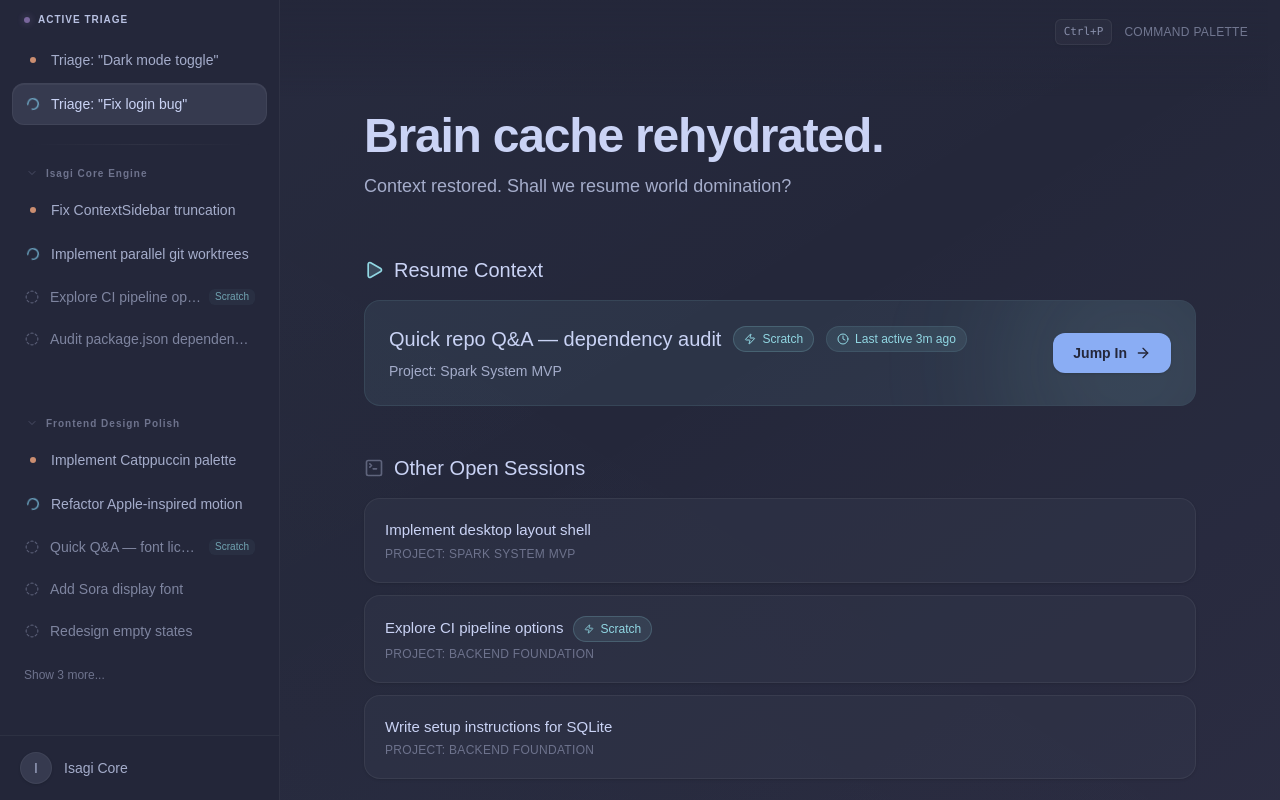
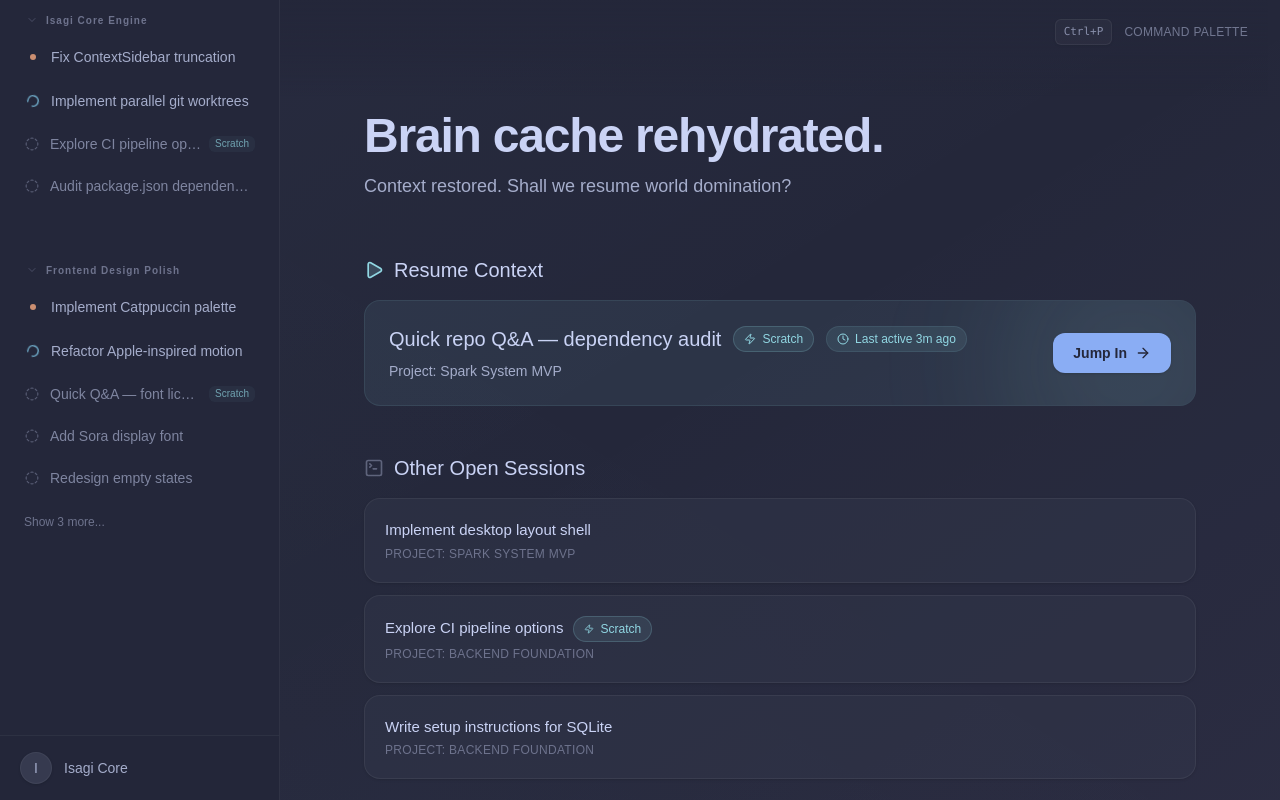
Before and after one commit to YourTechBudStudio/Isagi, a React (Vite) app in the folder apps/web/: page / in a window 1280 px wide. Built offline with nearby package versions, Linux system fonts and the light colour scheme.

Commit message:
chore: Commented out triager sessions in the sidebar.
Signed-off-by: Noorain Panjwani <noorain.panjwani@gmail.com>

```diff
--- a/apps/web/src/components/layout/ContextSidebar.tsx
+++ b/apps/web/src/components/layout/ContextSidebar.tsx
@@ -2,7 +2,6 @@ import { cn } from "@/lib/cn";
 import type { SidebarProject, SidebarTriage } from "@/lib/mock/sidebar.mock";
 
 import { SidebarProjectGroup } from "./sidebar/SidebarProjectGroup";
-import { SidebarTriageSection } from "./sidebar/SidebarTriageSection";
 
 type ContextSidebarProps = {
   readonly triageItems?: ReadonlyArray<SidebarTriage>;
@@ -13,7 +12,7 @@ type ContextSidebarProps = {
 };
 
 export function ContextSidebar({
-  triageItems = [],
+  triageItems: _triageItems = [],
   projects = [],
   footerLabel = "Isagi Core",
   footerInitial = "I",
@@ -27,7 +26,8 @@ export function ContextSidebar({
       )}
     >
       <div className="custom-scrollbar flex-1 overflow-x-hidden overflow-y-auto p-3">
-        <SidebarTriageSection items={triageItems} />
+        {/* TODO: We will need this section when we implement support for sparks. */}
+        {/* <SidebarTriageSection items={_triageItems} /> */}
 
         <div className="flex flex-col gap-6">
           {projects.map(project => (
```
